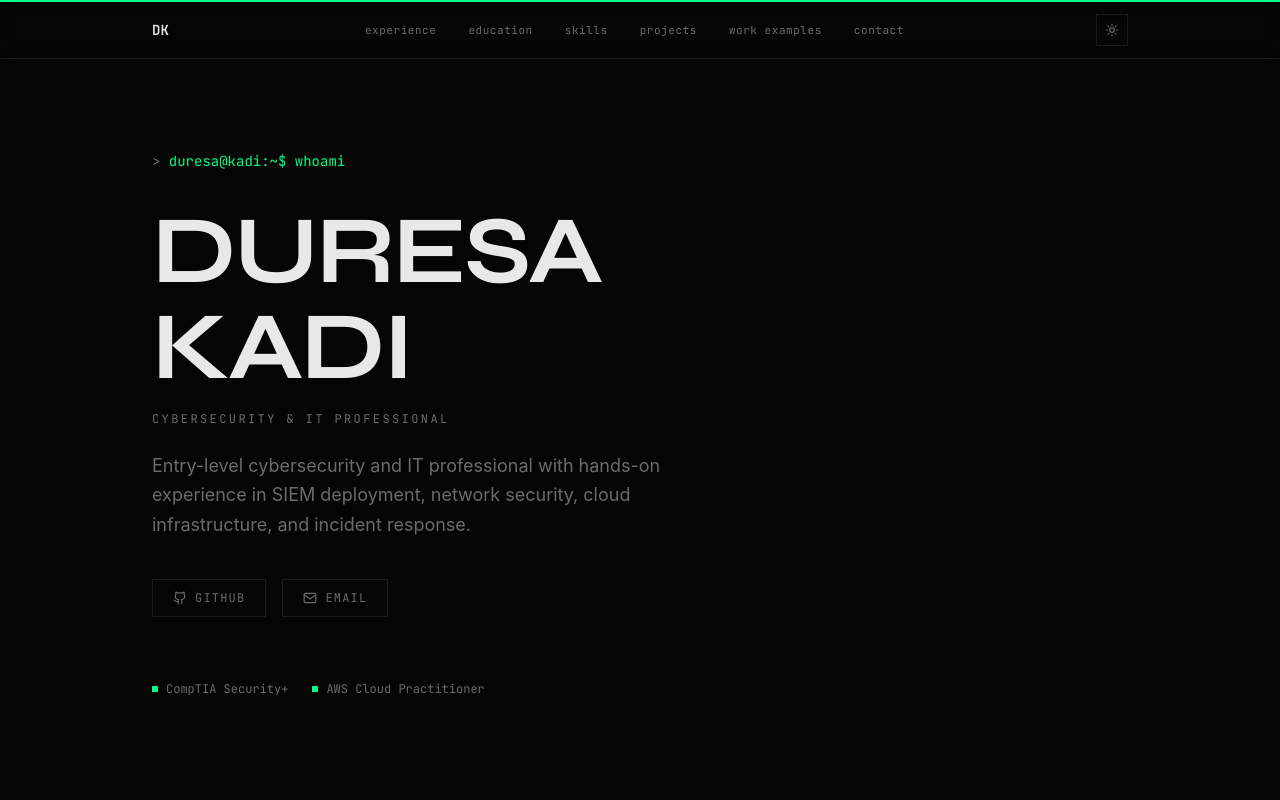
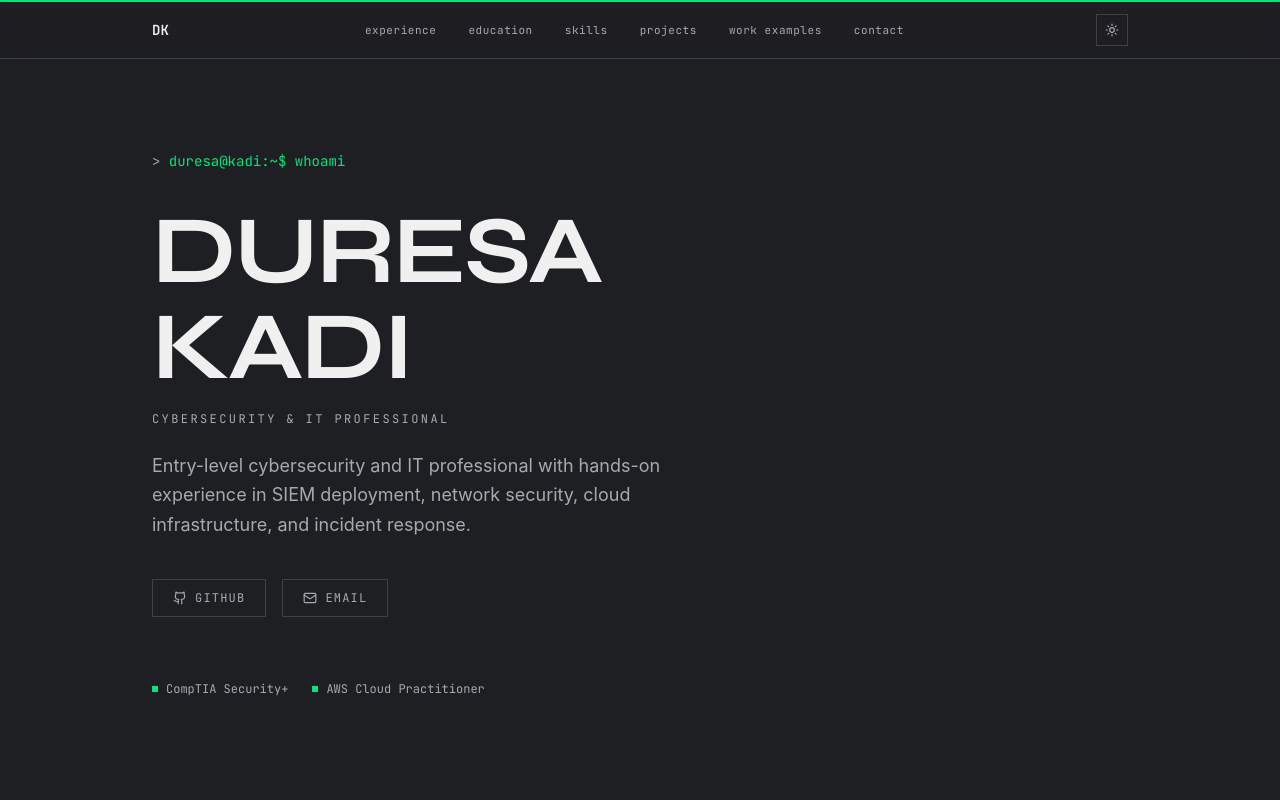
Before and after one commit to Duresa7/AlphaSec-Personal, a Next.js app: page / in a window 1280 px wide. Shown: the top 800 px of the page. Built offline with nearby package versions, Linux system fonts and the light colour scheme.

Commit message:
feat: Establish global styles, theme, and root layout with foundational components.

```diff
--- a/app/globals.css
+++ b/app/globals.css
@@ -12,14 +12,14 @@
 }
 
 .dark {
-  --background: #050505;
-  --surface: #0e0e0e;
-  --surface-elevated: #161616;
-  --text-primary: #e8e8e8;
-  --text-secondary: #6b6b6b;
-  --line: #1a1a1a;
-  --accent: #00ff88;
-  --accent-dim: rgba(0, 255, 136, 0.08);
+  --background: #1e1f23;
+  --surface: #282a2e;
+  --surface-elevated: #32343a;
+  --text-primary: #f0f0f0;
+  --text-secondary: #a8a8b0;
+  --line: #3e4046;
+  --accent: #00e87a;
+  --accent-dim: rgba(0, 232, 122, 0.14);
 }
 
 @theme inline {
--- a/app/layout.tsx
+++ b/app/layout.tsx
@@ -5,7 +5,7 @@ import { SmoothScroll } from "@/components/layout/smooth-scroll";
 import { Navbar } from "@/components/layout/navbar";
 import { Footer } from "@/components/layout/footer";
 import { GridBackground } from "@/components/ui/grid-background";
-import { CursorGlow } from "@/components/ui/cursor-glow";
+
 import { ScrollProgress } from "@/components/ui/scroll-progress";
 import { CommandPalette } from "@/components/ui/command-palette";
 import "./globals.css";
@@ -41,7 +41,6 @@ export default function RootLayout({
         <ThemeProvider>
           <SmoothScroll>
             <GridBackground />
-            <CursorGlow />
             <ScrollProgress />
             <Navbar />
             <main className="relative z-10">{children}</main>
```
